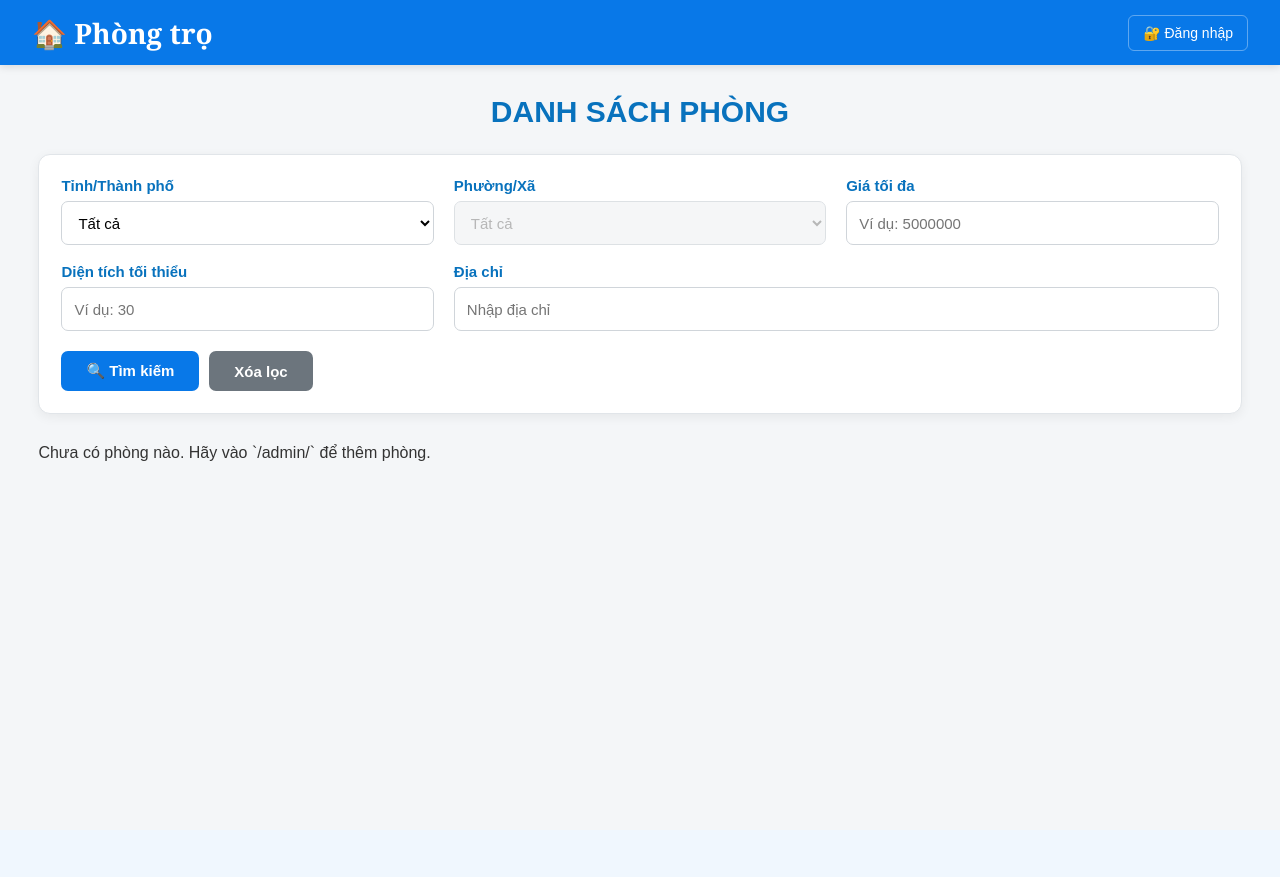
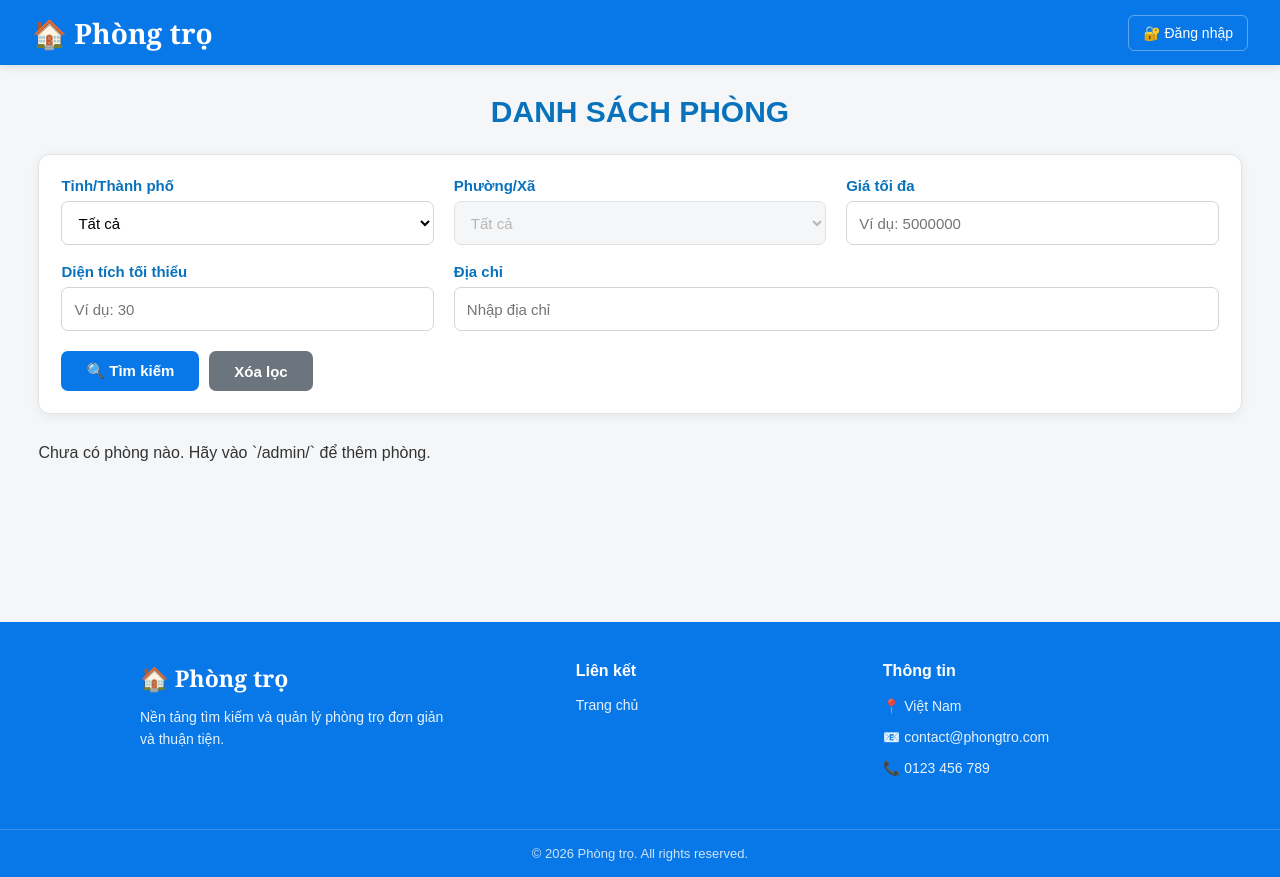
Before and after one commit to kuroutranb10-sys/room-rental-django, a Django app: page /rooms/ in a window 1280 px wide. Before the commit the page ends 461 px from the top, so only its background shows below. Run offline with Django 4.2, Linux system fonts and the light colour scheme; data that the repository does not hold is empty.

Commit message:
Add website footer

```diff
--- a/rooms/static/css/base.css
+++ b/rooms/static/css/base.css
@@ -8,6 +8,12 @@
 
 body {
     margin: 0;
+
+    min-height: 100vh;
+
+    display: flex;
+    flex-direction: column;
+
     font-family: Arial, sans-serif;
     background: #f4f6f8;
     color: #333;
@@ -127,7 +133,7 @@ body {
 ========================= */
 
 main {
-    min-height: calc(100vh - 65px);
+    flex: 1;
 }
 
 
@@ -175,3 +181,218 @@ main {
         padding: 7px 10px;
     }
 }
+
+/* =========================
+   FOOTER
+========================= */
+
+.site-footer {
+    background: #0878e8;
+
+    color: white;
+
+    margin-top: 50px;
+}
+
+
+/* =========================
+   FOOTER CONTAINER
+========================= */
+
+.footer-container {
+    width: 1000px;
+
+    max-width: calc(100% - 40px);
+
+    margin: 0 auto;
+
+    padding: 40px 0;
+
+    display: grid;
+
+    grid-template-columns:
+        1.5fr
+        1fr
+        1fr;
+
+    gap: 50px;
+}
+
+
+/* =========================
+   FOOTER COLUMN
+========================= */
+
+.footer-column h3 {
+    margin: 0 0 16px;
+
+    font-size: 16px;
+
+    font-weight: bold;
+}
+
+
+/* =========================
+   FOOTER LOGO
+========================= */
+
+.footer-logo {
+    display: inline-block;
+
+    margin-bottom: 12px;
+
+    color: white;
+
+    text-decoration: none;
+
+    font-family: Georgia, serif;
+
+    font-size: 23px;
+
+    font-weight: bold;
+
+    transition: opacity 0.2s;
+}
+
+.footer-logo:hover {
+    opacity: 0.9;
+}
+
+
+/* =========================
+   FOOTER ABOUT
+========================= */
+
+.footer-about p {
+    max-width: 320px;
+
+    margin: 0;
+
+    color:
+        rgba(255, 255, 255, 0.9);
+
+    font-size: 14px;
+
+    line-height: 1.6;
+}
+
+
+/* =========================
+   FOOTER LINKS
+========================= */
+
+.footer-links {
+    list-style: none;
+
+    margin: 0;
+
+    padding: 0;
+}
+
+
+.footer-links li {
+    margin-bottom: 10px;
+}
+
+
+.footer-links a {
+    color:
+        rgba(255, 255, 255, 0.9);
+
+    text-decoration: none;
+
+    font-size: 14px;
+
+    transition:
+        color 0.2s,
+        padding-left 0.2s;
+}
+
+
+.footer-links a:hover {
+    color: white;
+
+    padding-left: 4px;
+}
+
+
+/* =========================
+   FOOTER CONTACT
+========================= */
+
+.footer-contact {
+    list-style: none;
+
+    margin: 0;
+
+    padding: 0;
+}
+
+
+.footer-contact li {
+    margin-bottom: 10px;
+
+    color:
+        rgba(255, 255, 255, 0.9);
+
+    font-size: 14px;
+
+    line-height: 1.5;
+}
+
+
+/* =========================
+   FOOTER BOTTOM
+========================= */
+
+.footer-bottom {
+    border-top:
+        1px solid
+        rgba(255, 255, 255, 0.2);
+
+    padding: 16px 20px;
+
+    text-align: center;
+}
+
+
+.footer-bottom p {
+    margin: 0;
+
+    color:
+        rgba(255, 255, 255, 0.8);
+
+    font-size: 13px;
+}
+
+
+/* =========================
+   MOBILE
+========================= */
+
+@media (max-width: 700px) {
+
+    .footer-container {
+        grid-template-columns: 1fr;
+
+        gap: 28px;
+
+        padding: 35px 0;
+    }
+
+
+    .footer-about p {
+        max-width: none;
+    }
+
+
+    .footer-column {
+        text-align: center;
+    }
+
+
+    .footer-links a:hover {
+        padding-left: 0;
+    }
+
+}
--- a/rooms/templates/rooms/base.html
+++ b/rooms/templates/rooms/base.html
@@ -119,6 +119,99 @@
 
 
 <!-- =========================
+               FOOTER
+========================= -->
+<footer class="site-footer">
+
+    <div class="footer-container">
+
+        <!-- GIỚI THIỆU -->
+
+        <div class="footer-column footer-about">
+            <a
+                href="{% url 'room_list' %}"
+                class="footer-logo"
+            >
+                🏠 Phòng trọ
+            </a>
+
+            <p>
+                Nền tảng tìm kiếm và quản lý phòng trọ đơn giản và thuận tiện.
+            </p>
+
+        </div>
+
+        <!-- LIÊN KẾT -->
+
+        <div class="footer-column">
+
+            <h3>
+                Liên kết
+            </h3>
+
+            <ul class="footer-links">
+                <li>
+                    <a href="{% url 'room_list' %}">
+                        Trang chủ
+                    </a>
+                </li>
+
+                {% if user.is_authenticated %}
+
+                    {% if perms.rooms.view_dashboard %}
+
+                        <li>
+                            <a href="{% url 'dashboard' %}">
+                                Dashboard
+                            </a>
+                        </li>
+
+                    {% endif %}
+
+                {% endif %}
+
+            </ul>
+
+        </div>
+
+        <!-- THÔNG TIN -->
+
+        <div class="footer-column">
+            <h3>
+                Thông tin
+            </h3>
+            <ul class="footer-contact">
+
+                <li>
+                    📍 Việt Nam
+                </li>
+
+                <li>
+                    📧 contact@phongtro.com
+                </li>
+
+                <li>
+                    📞 0123 456 789
+                </li>
+
+            </ul>
+
+        </div>
+
+    </div>
+
+    <!-- FOOTER BOTTOM -->
+
+    <div class="footer-bottom">
+        <p>
+            © 2026 Phòng trọ. All rights reserved.
+        </p>
+
+    </div>
+
+</footer>
+
+<!-- =========================
      JAVASCRIPT
 ========================= -->
 
```
